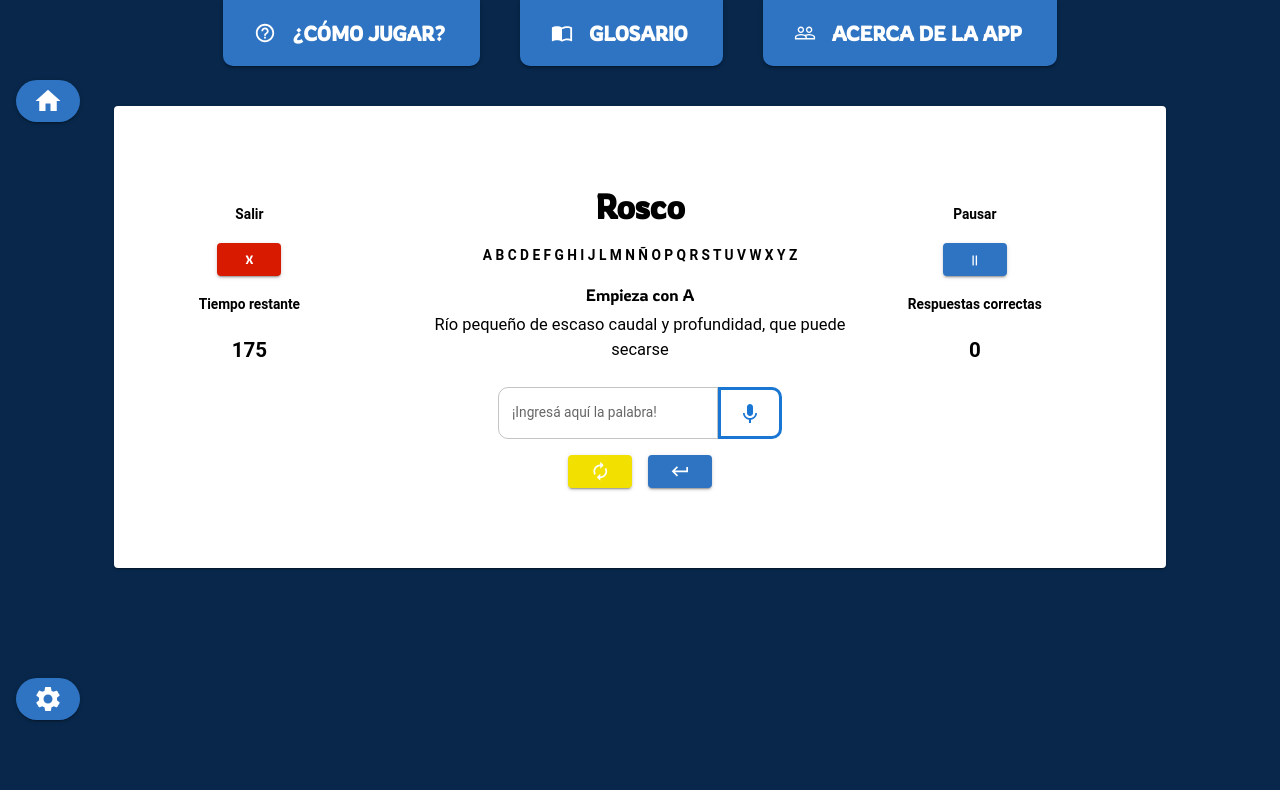
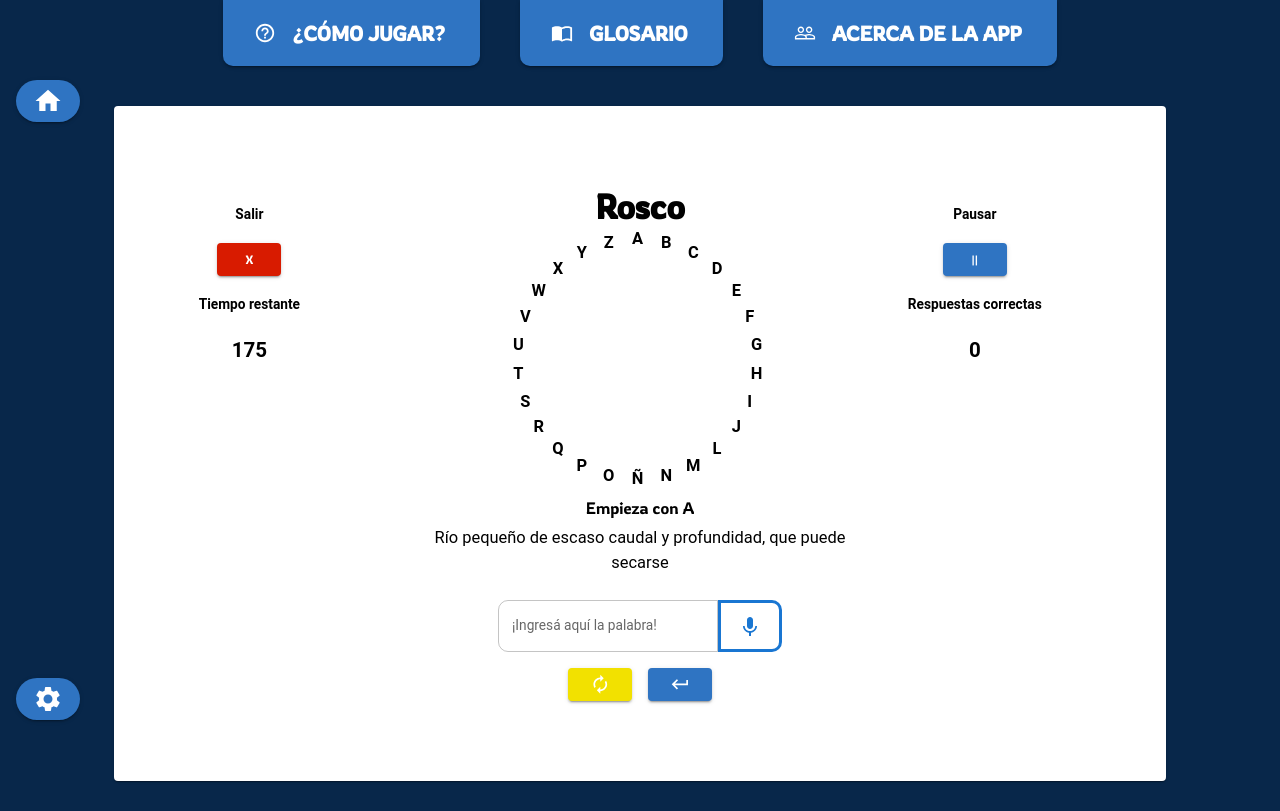
Before and after one commit to tadeovelis/Pasapalabra-ArroyoMaldonado-TPIntegradorDEU-2022, a React (Create React App) app: page /rosco in a window 1280 px wide. Built offline with nearby package versions, Linux system fonts and the light colour scheme; the HTML template or start-up script is replaced by a standard one.

Commit message:
Rosco redondo

```diff
--- /dev/null
+++ b/src/components/Rosco/LetraRosco.js
@@ -0,0 +1,39 @@
+import { Typography, Box } from "@mui/material";
+import { useEffect } from "react";
+
+
+export default function Letra(props) {
+
+    const palabra = props.palabra;
+    const angle = props.indice/26*2*Math.PI-Math.PI/2;
+    const radius = 120;
+    const symbolSize = 25;
+
+    const x = radius + radius * Math.cos(angle);
+    const y = radius + radius * Math.sin(angle);
+
+    // Le doy un color rápido para identificar el estado
+    function getColor() {
+        switch(palabra.estado) {
+            case 1:
+                return 'success.main'
+            case 2:
+                return 'error.main'
+            case 3:
+                return 'pasapalabra.main'
+            default:
+                return 'primary'
+        }
+    }
+
+    return (
+         <Box sx={{bgcolor: getColor(),
+            minWidth:symbolSize+"px", minHeight:symbolSize+"px", borderRadius:"50%",
+            top: y, left:x, position: "absolute",
+            justifyContent:"center", alignItems:"center", display:"flex" }}>
+            <Typography sx={{fontWeight:"bold"}}>
+                {palabra.letra}
+            </Typography>
+        </Box>
+    )
+}
--- a/src/components/Rosco/Letras.js
+++ b/src/components/Rosco/Letras.js
@@ -1,4 +1,4 @@
-import Letra from "./Letra";
+import LetraRosco from "./LetraRosco";
 
 export default function Letras(props) {
 
@@ -7,10 +7,11 @@ export default function Letras(props) {
     return (
         <div>
             <h4>
-                {palabras.map(p =>
-                    <Letra
+                {palabras.map((p,i) =>
+                    <LetraRosco
                         key={p.letra}
                         palabra={p}
+                        indice={i}
                     />
                 )}
             </h4>
--- a/src/components/Rosco/Rosco.js
+++ b/src/components/Rosco/Rosco.js
@@ -1,4 +1,4 @@
-import { Typography } from "@mui/material"
+import { Typography, Box } from "@mui/material"
 import { useEffect } from "react"
 import InputUsuario from "./InputUsuario"
 import Letras from "./Letras"
@@ -15,10 +15,13 @@ export default function Rosco(props) {
             </Typography>
             {props.palabras.length ?
                 <>
-                    <Letras
-                        palabras={props.palabras}
-                    />
-
+                    <Box sx={{justifyContent:"center", display:"flex"}}>
+                        <Box sx={{width:"270px", height:"270px", position: "relative"}}>
+                            <Letras
+                                palabras={props.palabras}
+                            />
+                        </Box>
+                    </Box>
                     <PalabraActual
                         palabra={props.palabras[props.posPalabraActual]}
                     />
--- a/src/components/Rosco/RoscoFinalizado.js
+++ b/src/components/Rosco/RoscoFinalizado.js
@@ -1,4 +1,4 @@
-import { Button, Typography } from "@mui/material"
+import { Button, Typography, Box } from "@mui/material"
 import { useEffect } from "react"
 import { Link } from "react-router-dom"
 import InputUsuario from "./InputUsuario"
@@ -15,9 +15,13 @@ export default function RoscoFinalizado(props) {
 
     return (
         <div>
-            <Letras
-                palabras={palabras}
-            />
+            <Box sx={{justifyContent:"center", display:"flex"}}>
+                <Box sx={{width:"270px", height:"270px", position: "relative"}}>
+                    <Letras
+                        palabras={palabras}
+                    />
+                </Box>
+            </Box>
             <Typography
                 variant="h3"
                 color="error"
```
